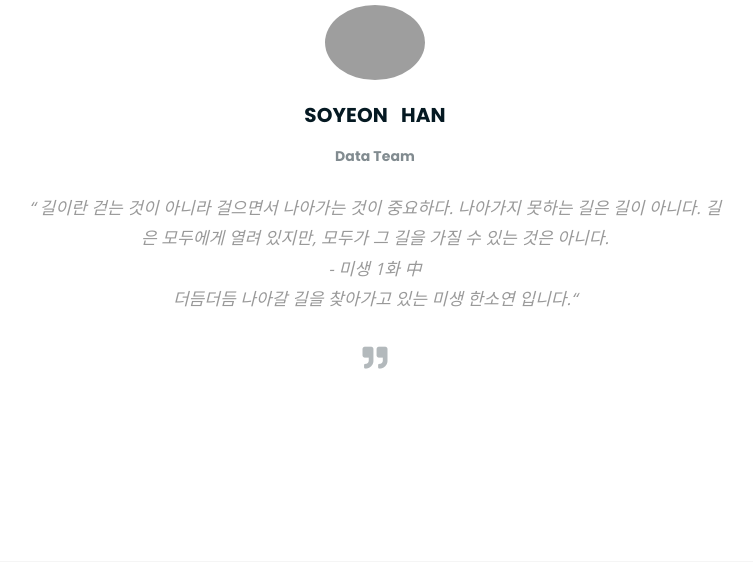
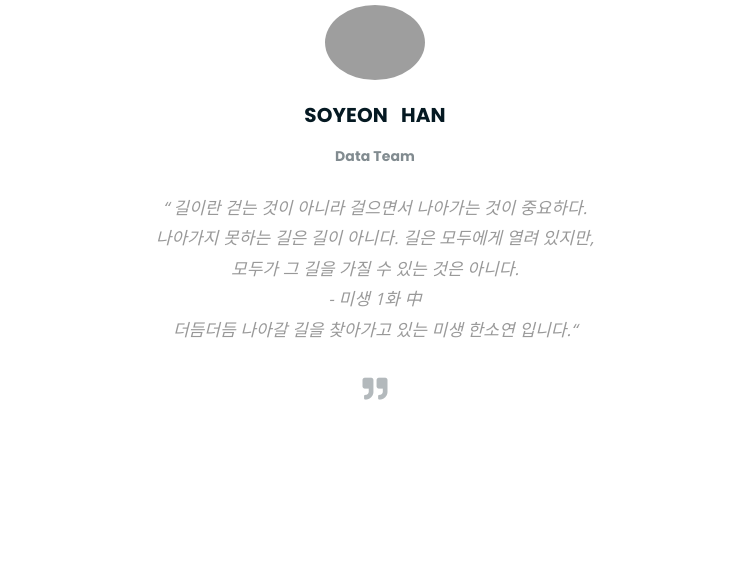
Before and after one commit to sc303030/finalExam02, a Django app: page /djangofinal/about/ in a window 1280 px wide. Shown: the part 3251-3813 px from the top of the page, without its empty margins (265-1018 px from the left). Run offline with Django 3.2, Linux system fonts and the light colour scheme; some libraries are stand-ins or nearby versions; grey boxes are pictures that could not be loaded.

Commit message:
"20.12.11 | mod"

```diff
--- a/djangofinal/finalApp/templates/finalApp/about_2.html
+++ b/djangofinal/finalApp/templates/finalApp/about_2.html
@@ -164,7 +164,8 @@
 							<div class="client-meta">
 								<h3>SOYEON&nbsp;&nbsp;&nbsp;HAN<span>Data Team</span></h3>
 								<p class="testimonial-body">
-									“ 길이란 걷는 것이 아니라 걸으면서 나아가는 것이 중요하다. 나아가지 못하는 길은 길이 아니다. 길은 모두에게 열려 있지만, 모두가 그 길을 가질 수 있는 것은 아니다.
+									“ 길이란 걷는 것이 아니라 걸으면서 나아가는 것이 중요하다. <br/>
+									나아가지 못하는 길은 길이 아니다. 길은 모두에게 열려 있지만, <br/>모두가 그 길을 가질 수 있는 것은 아니다.
 										<br/>- 미생 1화 中 <br/>더듬더듬 나아갈 길을 찾아가고 있는 미생 한소연 입니다.“</p>
 								<div class="last-icon">
 									<i class="fas fa-quote-right"></i>
@@ -221,12 +222,17 @@
 						</div>
 						<div class="single-testimonial-slider">
 							<div class="client-avater">
-								<img src="{% static 'assets/img/avaters/donggun.png' %}" alt="">
+								<img src="{% static 'assets/img/avaters/dong_2.png' %}" alt="">
 							</div>
 							<div class="client-meta">
 								<h3>조동균<span>Team Reader</span></h3>
 								<p class="testimonial-body">
-									"팀장님"
+									"사람인연이라는게.. 굽이굽이 모퉁이를 도는거 같아<br/>
+									모퉁이를 돌기전까진 그 뒤에 누가서있는지 알수 없다가도<br/>
+									모퉁이를 돌아서는 순간 이렇게 또 뜻하지 않게 만나지는거 보면...<br/>
+									그래서 또 재미있는거겠지 사람..인연이라는게<br/>
+									-제빵왕김탁구 中 <br/>
+									함께라서 즐거웠습니다 팀장 조동균입니다."
 								</p>
 								<div class="last-icon">
 									<i class="fas fa-quote-right"></i>
```
Also changed, not shown: djangofinal/finalApp/templates/finalApp/additionalfactors.html (+4 -4 lines).
